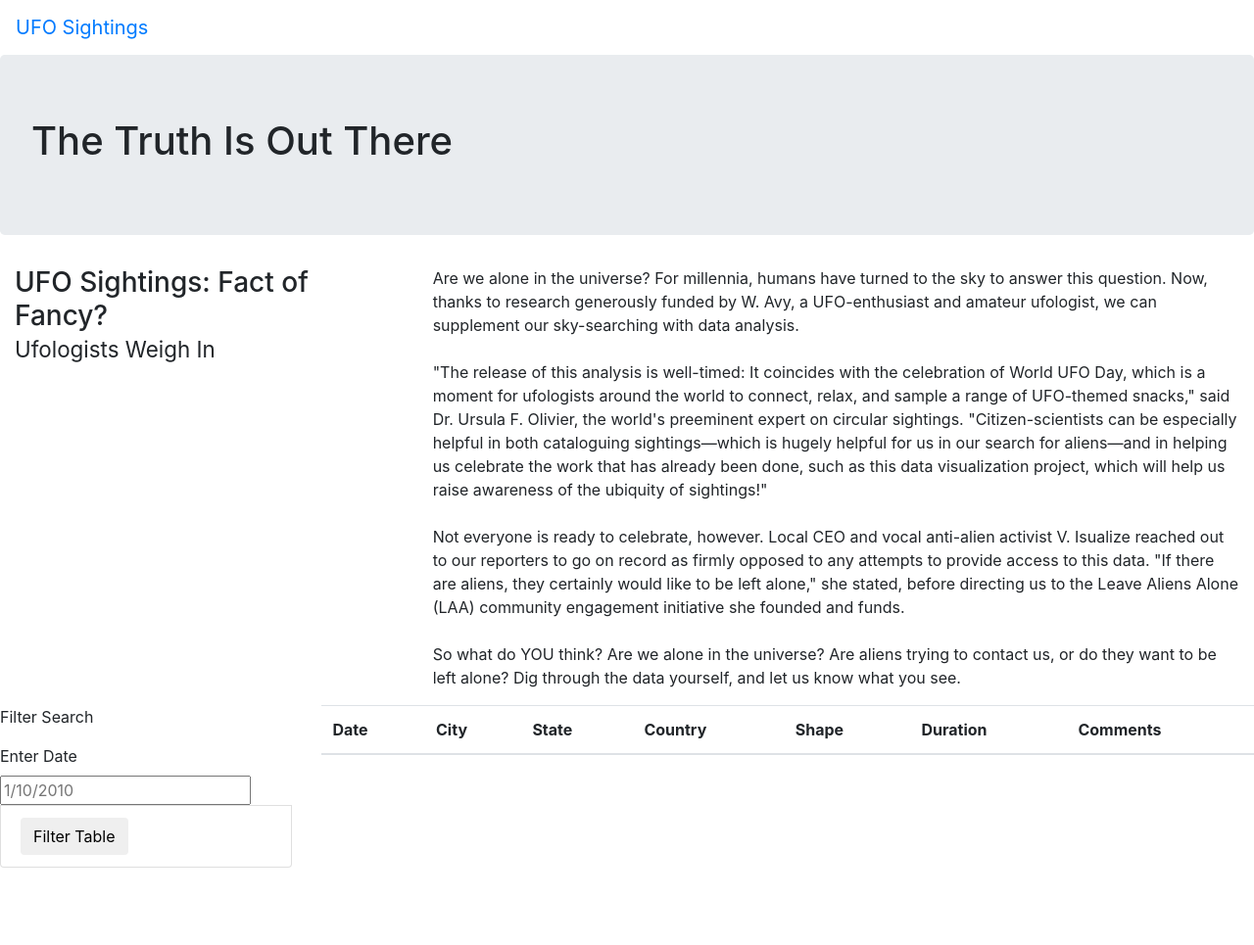
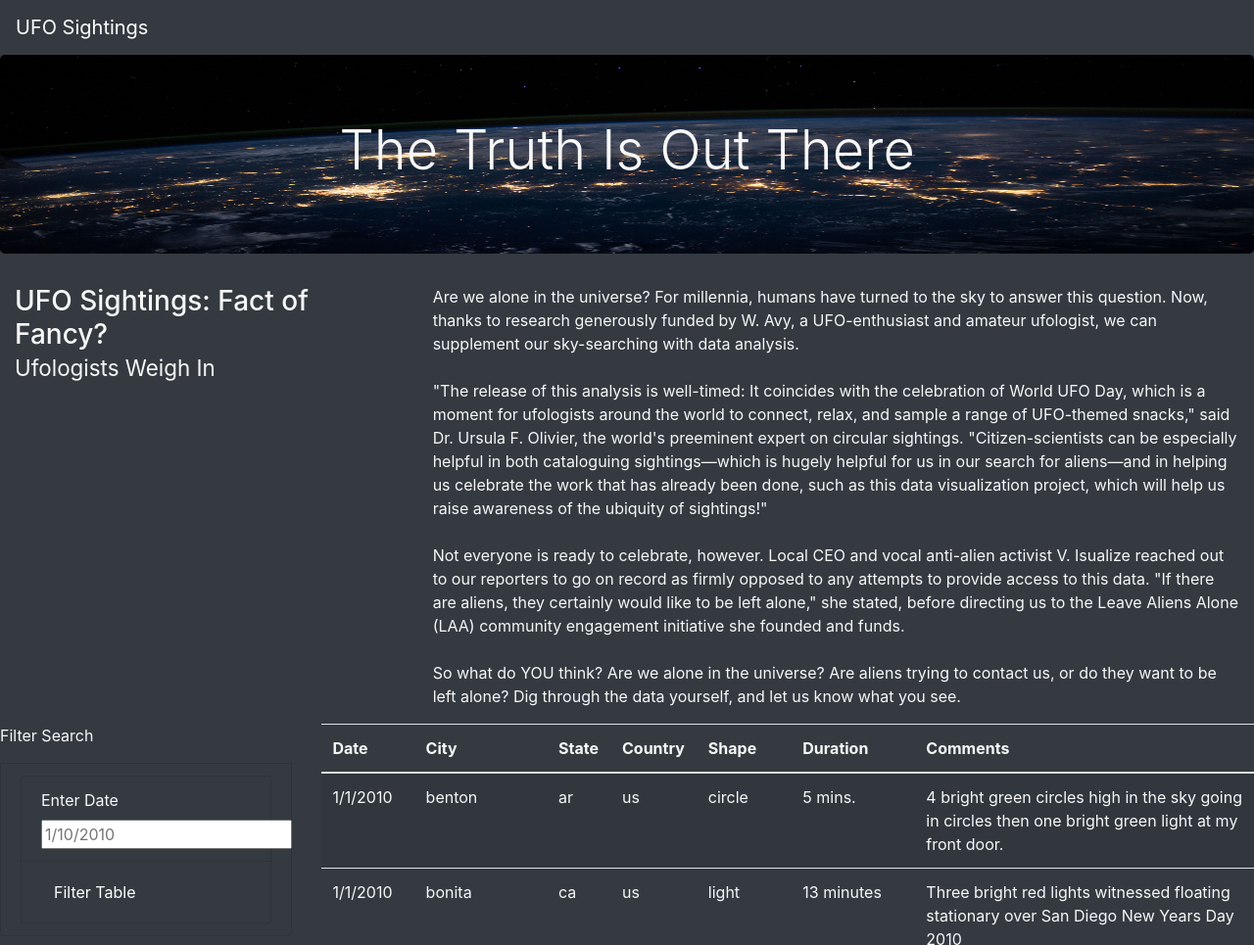
Before and after one commit to skyesteptoe/UFOs, a plain HTML site: page index.html in a window 1280 px wide. Shown: the top 965 px of the page at 98% size. Before the commit the page ends 886 px from the top, so only its background shows below. Drawn offline with nearby package versions, Linux system fonts and the light colour scheme.

Commit message:
Modules Complete

```diff
--- a/index.html
+++ b/index.html
@@ -12,14 +12,15 @@
       integrity="sha384-Gn5384xqQ1aoWXA+058RXPxPg6fy4IWvTNh0E263XmFcJlSAwiGgFAW/dAiS6JXm"
       crossorigin="anonymous"
       />
+      <link rel="stylesheet" href="static/css/style.css">
 </head>
-<body>
+<body class="bg-dark">
     <div class="wrapper">
-        <nav class="navbar navbar-expand-lg">
+        <nav class="navbar navbar-dark bg-dark navbar-expand-lg">
             <a class="navbar-brand" href="index.html">UFO Sightings</a>
         </nav>
         <div class="jumbotron">
-            <h1>The Truth Is Out There</h1>
+            <h1 class="display-4">The Truth Is Out There</h1>
         </div>
         <div class="container-fluid">
             <div class="row">
@@ -42,15 +43,15 @@
     <div class=""container-fluid">
         <div class="row">
             <div class="col-md-3">
-                <form>
+                <form class="bg-dark">
                     <p>Filter Search</p>
-                    <ul class="list-group">
-                    <li class=""list-group-item">
+                    <ul class="list-group-item bg-dark">
+                      <li class="list-group-item bg-dark">
                         <label for="date">Enter Date</label>
                         <input type="text" placeholder="1/10/2010" id="datetime" />
                     </li>
-                    <li class="list-group-item">
-                        <button id="filter-btn" type="button" class="btn btn-default">
+                    <li class="list-group-item bg-dark">
+                        <button id="filter-btn" type="button" class="btn btn-dark">
                             Filter Table</button>
                     </li>
                 </ul>
@@ -75,8 +76,9 @@
         </div>
         </div>
         </div>
-    </div>
+
     <script src="https://cdnjs.cloudflare.com/ajax/libs/d3/4.11.0/d3.js"></script>
     <script src="static/js/data.js"></script>
     <script src="static/js/app.js"></script>
-</body
+</body>
+</html>
--- a/static/css/style.css
+++ b/static/css/style.css
@@ -0,0 +1,10 @@
+body {
+
+    color: #f7f7f7;
+  }
+
+  .jumbotron {
+    background-image: url("../images/nasa.jpg");
+    background-size: 100% 100%;
+    text-align: center;
+  }
--- a/static/js/app.js
+++ b/static/js/app.js
@@ -7,7 +7,6 @@ var tbody = d3.select("tbody");
 // Start to build a table anc clear any existing data
 function buildTable(data) {
   tbody.html("");
-}
 
 // Loop through each object in the data and append a row ("tr") and cells ("td") for each value in the row
 data.forEach((dataRow) => {
@@ -17,6 +16,7 @@ data.forEach((dataRow) => {
     cell.text(val);
   });
 });
+}
 
 // Getting ready to filter table. Starting by grabbing datetime value from filter
 function handleClick(){
```
Also changed, not shown: static/images/nasa.jpg (added).
